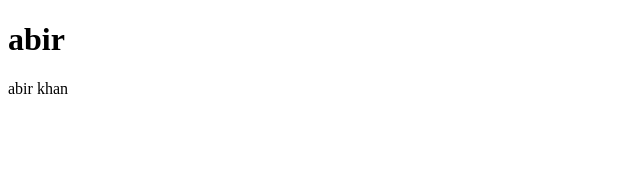
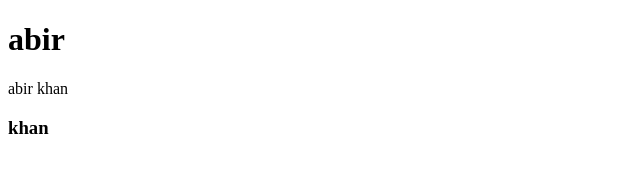
Before and after one commit to engrabirkhan/my-demon, a plain HTML site: page index.html in a window 1280 px wide. Shown: the full height of the page, 0-640 px from the left. Drawn offline with Linux system fonts and the light colour scheme.

Commit message:
version 1

```diff
--- a/index.html
+++ b/index.html
@@ -7,5 +7,6 @@
 <body>
 <h1>abir</h1>
 <p>abir khan</p>
+<h3>khan</h3>
 </body>
 </html>
```
